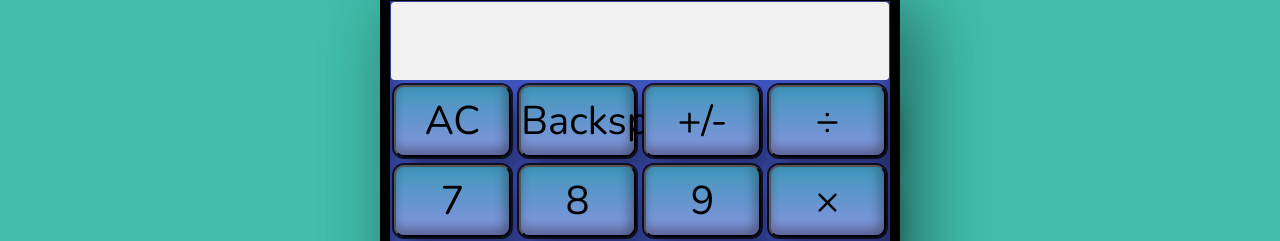
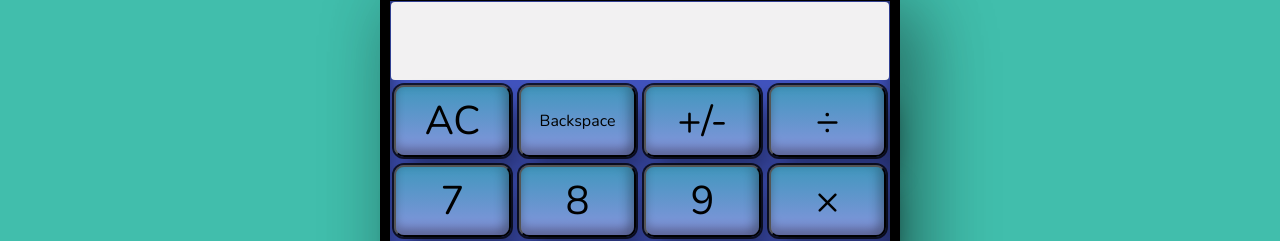
Before and after one commit to OdetteThurlbourn/basicOnlineCalculator, a plain HTML site: page index.html in a window 1280 px wide. Shown: the part 173-414 px from the top of the page. Drawn offline with nearby package versions, Linux system fonts and the light colour scheme.

Commit message:
Add style rule to 'delete' button setting font size

```diff
--- a/assets/css/style.css
+++ b/assets/css/style.css
@@ -69,8 +69,14 @@ button {
     cursor: pointer;
 }
 
+
+/* Button specific style rules */
 #addition {
     height: 150px;
+}
+
+.delete  {
+    font-size: 1em;
 }
 
 
```
